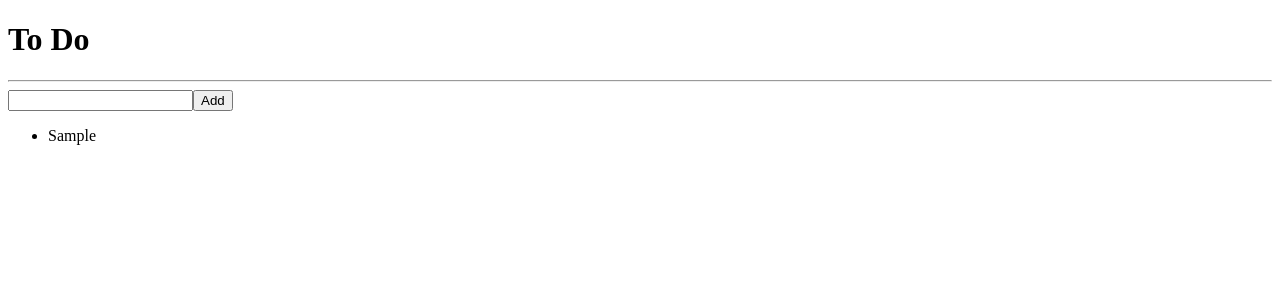
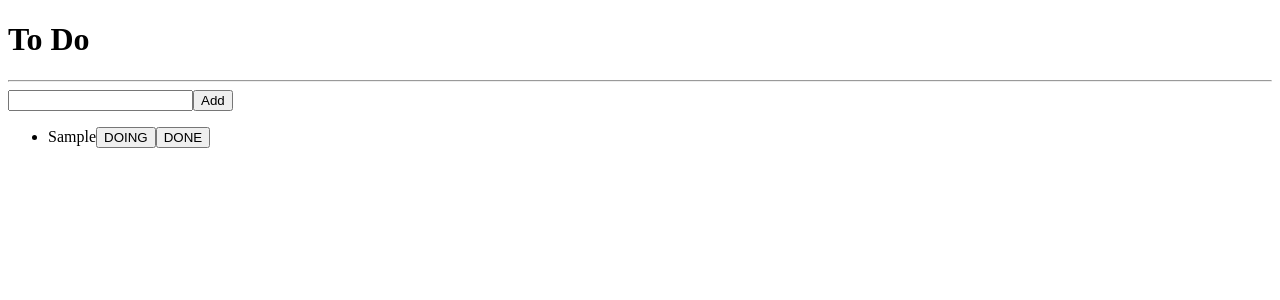
Before and after one commit to cf9874/react-study, a React (Create React App) app in the folder init/: page / in a window 1280 px wide. Both pictures are taken after typing "Sample" into the empty fields and a click on the button "Add". Shown: the top 300 px of the page. Built offline with nearby package versions, Linux system fonts and the light colour scheme.

Commit message:
refactoring

```diff
--- /dev/null
+++ b/init/src/atoms.tsx
@@ -0,0 +1,12 @@
+import { atom } from "recoil";
+
+export interface IToDo {
+  id: number;
+  text: string;
+  desc: "TODO" | "DOING" | "DONE";
+}
+
+export const toDoState = atom<IToDo[]>({
+  key: "toDo",
+  default: [],
+});
--- /dev/null
+++ b/init/src/component/CreateTodo.tsx
@@ -0,0 +1,33 @@
+
+import { useForm } from "react-hook-form";
+import {  useRecoilState } from "recoil";
+import { toDoState } from "../atoms";
+
+
+interface IForm {
+  toDo: string;
+}
+
+function CreateToDo() {
+  const { register, handleSubmit, setValue } = useForm<IForm>();
+  const [toDos, setToDos] = useRecoilState(toDoState);
+
+  const handleValid = ({ toDo }: IForm) => {
+    setToDos((prev) => [{ id: Date.now(), text: toDo, desc: "TODO" }, ...prev]);
+    console.log(toDos);
+
+    setValue("toDo", "");
+  };
+  return (
+    <form onSubmit={handleSubmit(handleValid)}>
+      <input
+        {...register("toDo", {
+          required: "Please write to do",
+        })}
+      />
+      <button>Add</button>
+    </form>
+  );
+}
+
+export default CreateToDo;
--- /dev/null
+++ b/init/src/component/ToDo.tsx
@@ -0,0 +1,42 @@
+import React from "react";
+import { useSetRecoilState } from "recoil";
+import { IToDo, toDoState } from "../atoms";
+
+function ToDo({ id, text, desc }: IToDo) {
+  const setToDos = useSetRecoilState(toDoState);
+
+  //   const onClick = (newDesc: IToDo["desc"]) => {
+  //     if (newDesc === "DONE") {
+  //         ....
+  //     }
+  //   };
+
+  const onClick = (e: React.MouseEvent<HTMLButtonElement>) => {
+    console.log(e.currentTarget.name);
+  };
+  return (
+    <li>
+      <span> {text}</span>
+      {/* <button>{desc}</button> */}
+      {/* {desc !== "TODO" && <button onClick={() => onClick("TODO")}>TODO</button>}
+      {desc !== "DOING" && <button onClick={() => onClick("DOING")}>DOING</button>}
+      {desc !== "DONE" && <button onClick={() => onClick("DONE")}>DONE</button>} */}
+      {desc !== "TODO" && (
+        <button name="TODO" onClick={onClick}>
+          TODO
+        </button>
+      )}
+      {desc !== "DOING" && (
+        <button name="DOING" onClick={onClick}>
+          DOING
+        </button>
+      )}
+      {desc !== "DONE" && (
+        <button name="DONE" onClick={onClick}>
+          DONE
+        </button>
+      )}
+    </li>
+  );
+}
+export default ToDo;
--- a/init/src/component/TodoList.tsx
+++ b/init/src/component/TodoList.tsx
@@ -1,51 +1,22 @@
-import { useForm } from "react-hook-form";
-import { atom, useRecoilState, useRecoilValue, useSetRecoilState } from "recoil";
-
-interface IForm {
-  toDo: string;
-}
-interface IToDo {
-  id: number;
-  text: string;
-  desc: "TODO" | "DOING" | "DONE";
-}
-
-const toDoState = atom<IToDo[]>({
-  key: "toDo",
-  default: [],
-});
+import { useRecoilValue } from "recoil";
+import { toDoState } from "../atoms";
+import CreateToDo from "./CreateTodo";
+import ToDo from "./ToDo";
 
 function TodoList() {
-  // const toDos = useRecoilValue(toDoState);
-  // const setToDos = useSetRecoilState(toDoState);
-
-  const [toDos, setToDos] = useRecoilState(toDoState); // 위와 동일
-  const { register, handleSubmit, setValue } = useForm<IForm>();
-
-  const handleValid = ({ toDo }: IForm) => {
-    setToDos((prev) => [{ id: Date.now(), text: toDo, desc: "TODO" }, ...prev]);
-    console.log(toDos);
-
-    setValue("toDo", "");
-  };
+  const toDos = useRecoilValue(toDoState);
+  console.log(toDos);
 
   return (
     <div>
       <h1>To Do </h1>
       <hr />
-      <form onSubmit={handleSubmit(handleValid)}>
-        <input
-          {...register("toDo", {
-            required: "Please write to do",
-          })}
-        />
-        <button>Add</button>
-        <ul>
-          {toDos?.map((e) => {
-            return <li key={e.id}>{e.text}</li>;
-          })}
-        </ul>
-      </form>
+      <CreateToDo />
+      <ul>
+        {toDos.map((e) => (
+          <ToDo key={e.id} {...e} />
+        ))}
+      </ul>
     </div>
   );
 }
```
